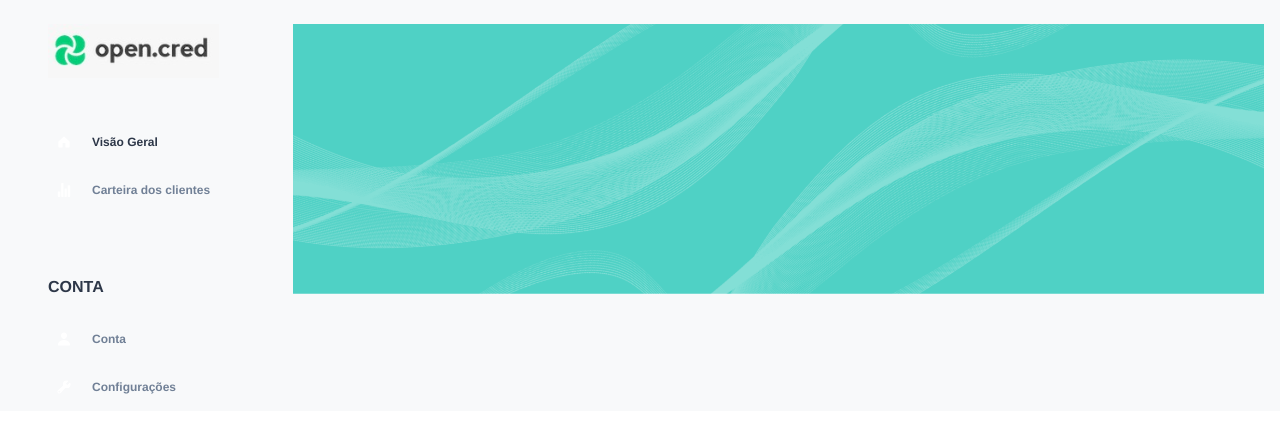
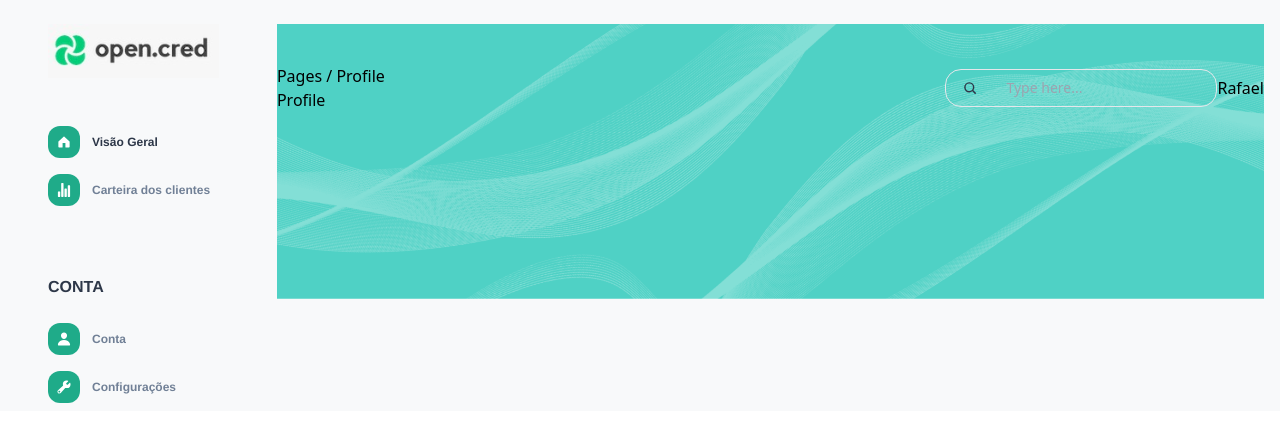
Before and after one commit to doubleyooz/react-chart-dashboard, a React (Create React App) app: page / in a window 1280 px wide. Shown: the top 442 px of the page. Built offline with nearby package versions, Linux system fonts and the light colour scheme.

Commit message:
update: body margin and z-index

```diff
--- a/src/components/SideMenu.tsx
+++ b/src/components/SideMenu.tsx
@@ -45,7 +45,7 @@ const DropdownNav: React.FC<DropdownProps> = ({
                         : setIsSelected('b');
                 }}
             />
-            <div className="border-l-2 pl-4 ml-3 overflow-y-scroll scrollbar-hide max-h-[480px]">
+            <div className="border-l-2 ml-3 overflow-y-scroll scrollbar-hide max-h-[480px]">
                 {data.map(({ description }, i) => (
                     <SimpleButton
                         key={description + i}
--- a/src/index.scss
+++ b/src/index.scss
@@ -1,21 +1,25 @@
-@tailwind base;
-@tailwind components;
-@tailwind utilities;
+@import 'tailwindcss/base';
+@import 'tailwindcss/components';
+@import 'tailwindcss/utilities';
 
 $width: 1920;
 $height: 1750;
+* {
+    z-index: 999;
+}
 
 @layer base {
-    $width: 1920;
+    :root {
+        --color-text-solid: #2d3748;
+        --color-text-medium: #718096;
+        --color-text-mild: #a0aec0;
+        --color-icon-image-1: #ffffff;
+        --color-icon-image-2: #1fab89;
 
-    :root {
-        --color-text-solid: #2D3748;
-        --color-text-medium: #718096;
-        --color-text-mild: #A0AEC0;
-        --color-icon-image-1: #ffffff;
-        --color-icon-image-2: #1FAB89;
-        --color-bg-default: #F8F9FA;
-        --color-bg-detail-1: #1FAB89;
+        --color-bg-default: #f8f9fa;
+        --color-bg-inverted: #000000;
+        --color-bg-white: #ffffff;
+        --color-bg-detail-1: 31, 171, 137;
 
         //--width-simple-button: calc(50000vw / width + 20px);
         --text-size-base: 12px;
```
